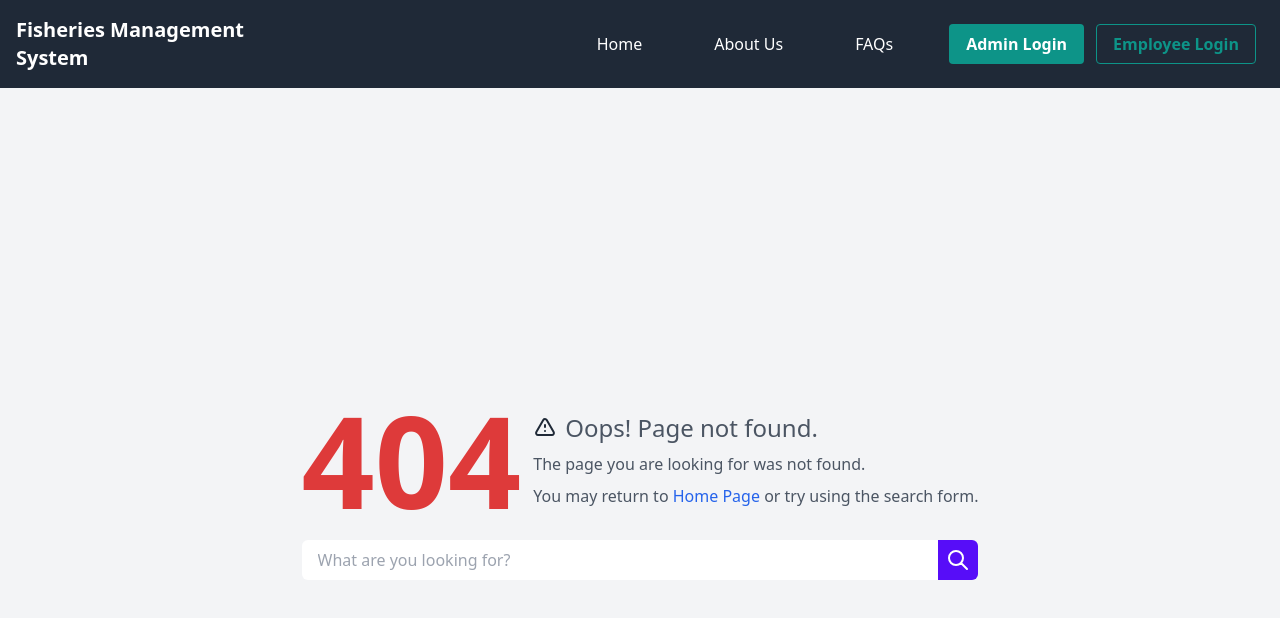
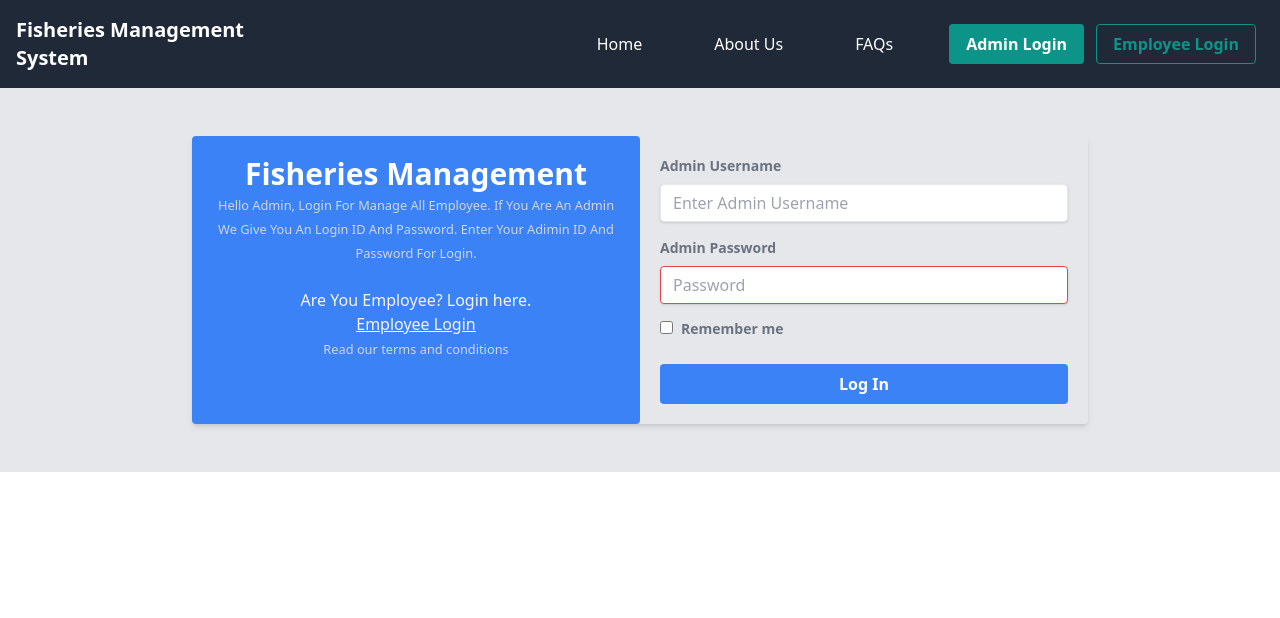
Before and after one commit to Fisheries-Management-System/fisheries-management-system-client, a React (Create React App) app: page /admin-login in a window 1280 px wide. Shown: the top 618 px of the page. Built offline with nearby package versions, Linux system fonts and the light colour scheme.

Commit message:
admin login design

```diff
--- a/src/App.js
+++ b/src/App.js
@@ -1,4 +1,5 @@
 import { Route, Routes, useLocation } from "react-router-dom";
+import AdminLogin from "./Pages/HomePage/FAQs/AdminLogin/AdminLogin";
 import FAQs from "./Pages/HomePage/FAQs/FAQs";
 import Home from "./Pages/HomePage/Home/Home";
 import Header from "./Pages/SharedPages/Header/Header";
@@ -12,6 +13,7 @@ function App() {
         <Routes>
           <Route path="/" element={<Home />} />
           <Route path="/faqs" element={<FAQs />} />
+          <Route path="/admin-login" element={<AdminLogin />} />
           <Route path="*" element={<PageNotFound />} />
         </Routes>
       </div>
--- /dev/null
+++ b/src/Pages/HomePage/FAQs/AdminLogin/AdminLogin.js
@@ -0,0 +1,78 @@
+import React from 'react';
+
+const AdminLogin = () => {
+    return (
+      <div className="w-full py-12 px-48 bg-gray-200">
+        <div className="grid grid-cols-2 shadow-md rounded border-3">
+          <div className="bg-blue-500 rounded p-5 text-center text-white">
+            <h1 className="text-3xl font-bold">Fisheries Management</h1>
+            <p className="text-gray-300">
+              <small>
+                Hello Admin, Login For Manage All Employee. If You Are An Admin
+                We Give You An Login ID And Password. Enter Your Adimin ID And
+                Password For Login.
+              </small>
+            </p>
+            <br />
+            <h2 className="text-gray-100">Are You Employee? Login here.</h2>
+            <h2 className="text-gray-100 underline">
+              <a href="#">Employee Login</a>
+            </h2>
+            <p className="text-gray-300">
+              <small>
+                Read our <a href="#">terms</a> and <a href="#">conditions</a>
+              </small>
+            </p>
+          </div>
+          <div className="p-5">
+            <div>
+              <form class="">
+                <div class="mb-4">
+                  <label
+                    class="block text-gray-500 text-sm font-bold mb-2"
+                    for="username"
+                  >
+                    Admin Username
+                  </label>
+                  <input
+                    class="shadow appearance-none border rounded w-full py-2 px-3 text-gray-700 leading-tight focus:outline-none focus:shadow-outline"
+                    id="username"
+                    type="text"
+                    placeholder="Enter Admin Username"
+                  />
+                </div>
+                <div class="mb-6">
+                  <label
+                    class="block text-gray-500 text-sm font-bold mb-2"
+                    for="password"
+                  >
+                    Admin Password
+                  </label>
+                  <input
+                    class="shadow appearance-none border border-red-500 rounded w-full py-2 px-3 text-gray-700 mb-3 leading-tight focus:outline-none focus:shadow-outline"
+                    id="password"
+                    type="password"
+                    placeholder="Password"
+                  />
+                  <label class="md:w-2/3 block text-gray-500 font-bold">
+                    <input class="mr-2 leading-tight" type="checkbox" />
+                    <span class="text-sm">Remember me</span>
+                  </label>
+                </div>
+                <div class="flex items-center justify-between">
+                  <button
+                    class="bg-blue-500 hover:bg-blue-700 text-white font-bold w-full py-2 px-4 rounded focus:outline-none focus:shadow-outline"
+                    type="button"
+                  >
+                    Log In
+                  </button>
+                </div>
+              </form>
+            </div>
+          </div>
+        </div>
+      </div>
+    );
+};
+
+export default AdminLogin;
```
